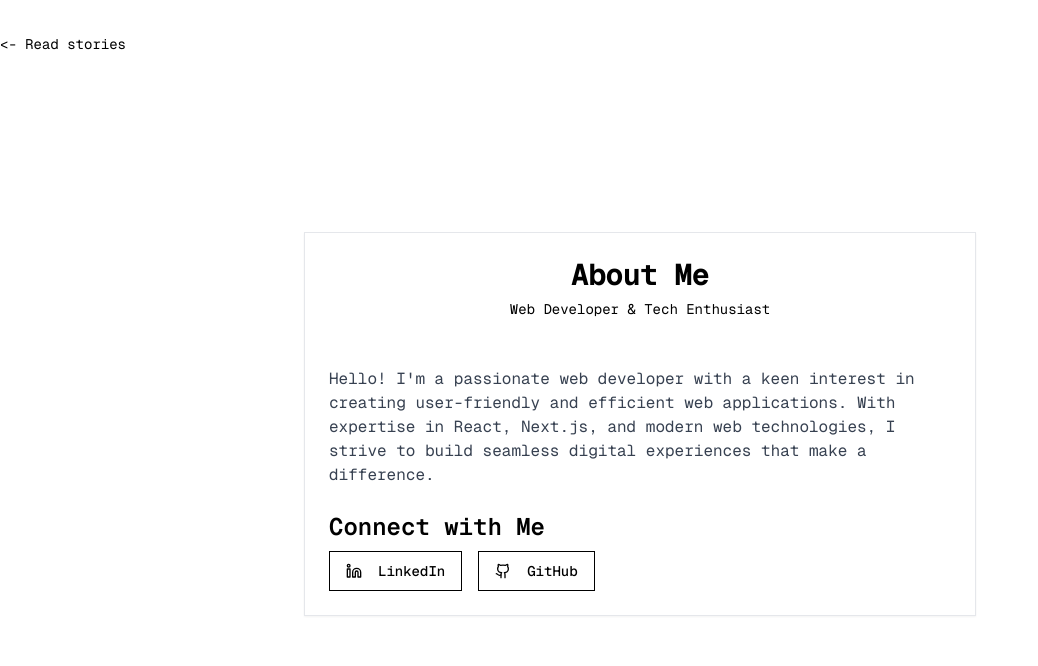
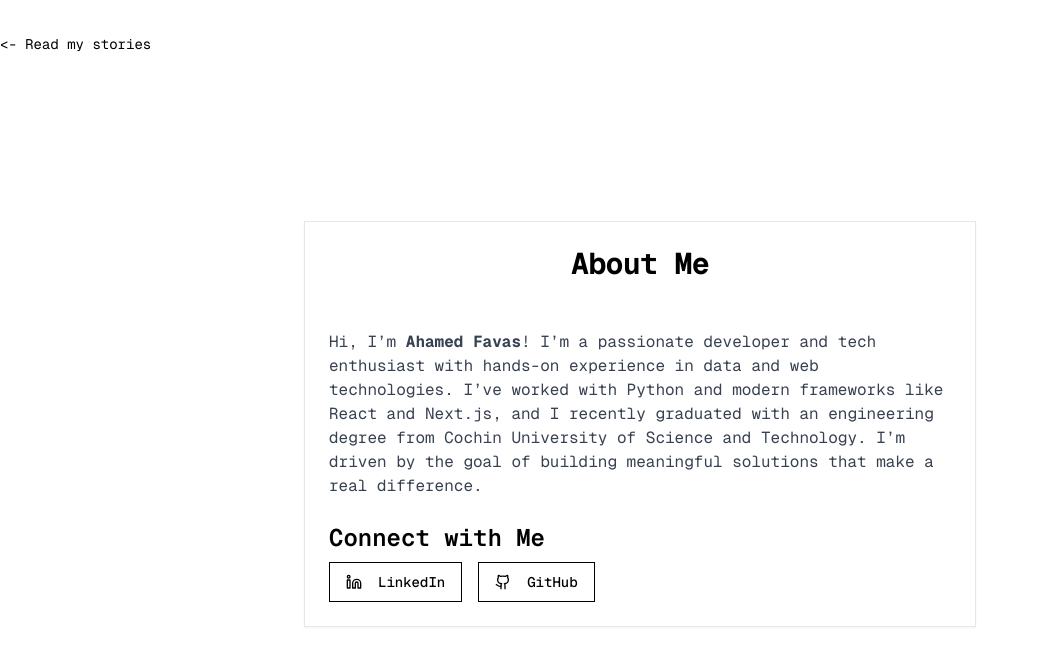
Before and after one commit to Ahamed-Favas/mdx-folio, a Next.js app: page /about in a window 1280 px wide. Shown: the top 666 px of the page, without its empty margins (0-1038 px from the left). Built offline with nearby package versions, Linux system fonts and the light colour scheme.

Commit message:
changed about

```diff
--- a/app/about/page.tsx
+++ b/app/about/page.tsx
@@ -11,22 +11,18 @@ export default function Page() {
                   href={`/`}
                   className="text-sm hover:underline"
                 >
-                  {'<- Read stories'}
+                  {'<- Read my stories'}
                 </Link>
         </nav>
     <div className="flex justify-center items-center min-h-screen">
       <Card className="max-w-2xl w-full mx-4 shadow-sm">
       <CardHeader className="text-center">
         <CardTitle className="text-3xl font-bold">About Me</CardTitle>
-        <CardDescription>Web Developer & Tech Enthusiast</CardDescription>
       </CardHeader>
       <CardContent className="space-y-6 p-6">
         <section>
         <p className="text-gray-700">
-          Hello! I&apos;m a passionate web developer with a keen interest in creating
-          user-friendly and efficient web applications. With expertise in React,
-          Next.js, and modern web technologies, I strive to build seamless digital
-          experiences that make a difference.
+          Hi, I’m <strong>Ahamed Favas</strong>! I’m a passionate developer and tech enthusiast with hands-on experience in data and web technologies. I’ve worked with Python and modern frameworks like React and Next.js, and I recently graduated with an engineering degree from Cochin University of Science and Technology. I’m driven by the goal of building meaningful solutions that make a real difference.
         </p>
         </section>
 
@@ -34,13 +30,13 @@ export default function Page() {
         <h2 className="text-2xl font-semibold mb-2">Connect with Me</h2>
         <div className="flex space-x-4">
           <Button asChild variant="outline">
-          <Link href="https://linkedin.com/in/yourusername" target="_blank" rel="noopener noreferrer">
+          <Link href="https://linkedin.com/in/ahamedfavas" target="_blank" rel="noopener noreferrer">
             <Linkedin className="mr-2 h-4 w-4" />
             LinkedIn
           </Link>
           </Button>
           <Button asChild variant="outline">
-          <Link href="https://github.com/yourusername" target="_blank" rel="noopener noreferrer">
+          <Link href="https://github.com/Ahamed-Fava" target="_blank" rel="noopener noreferrer">
             <Github className="mr-2 h-4 w-4" />
             GitHub
           </Link>
```
